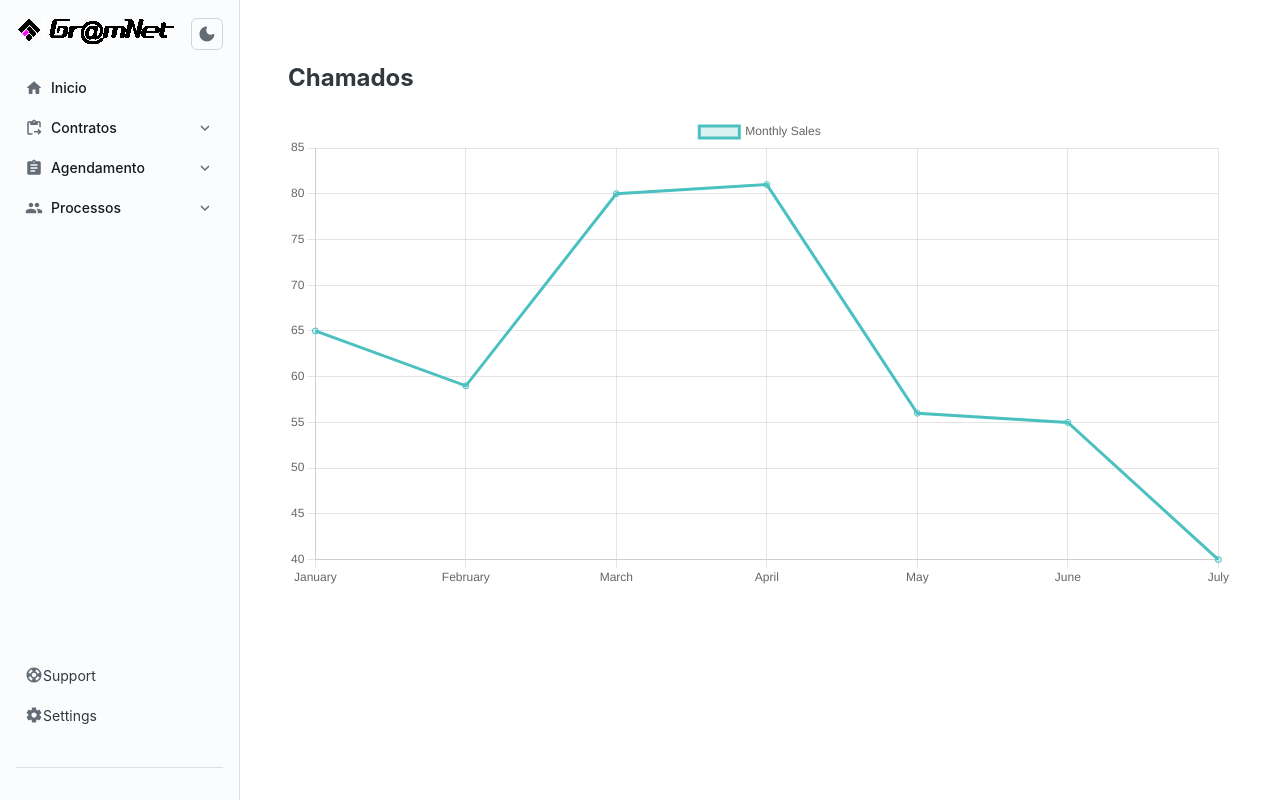
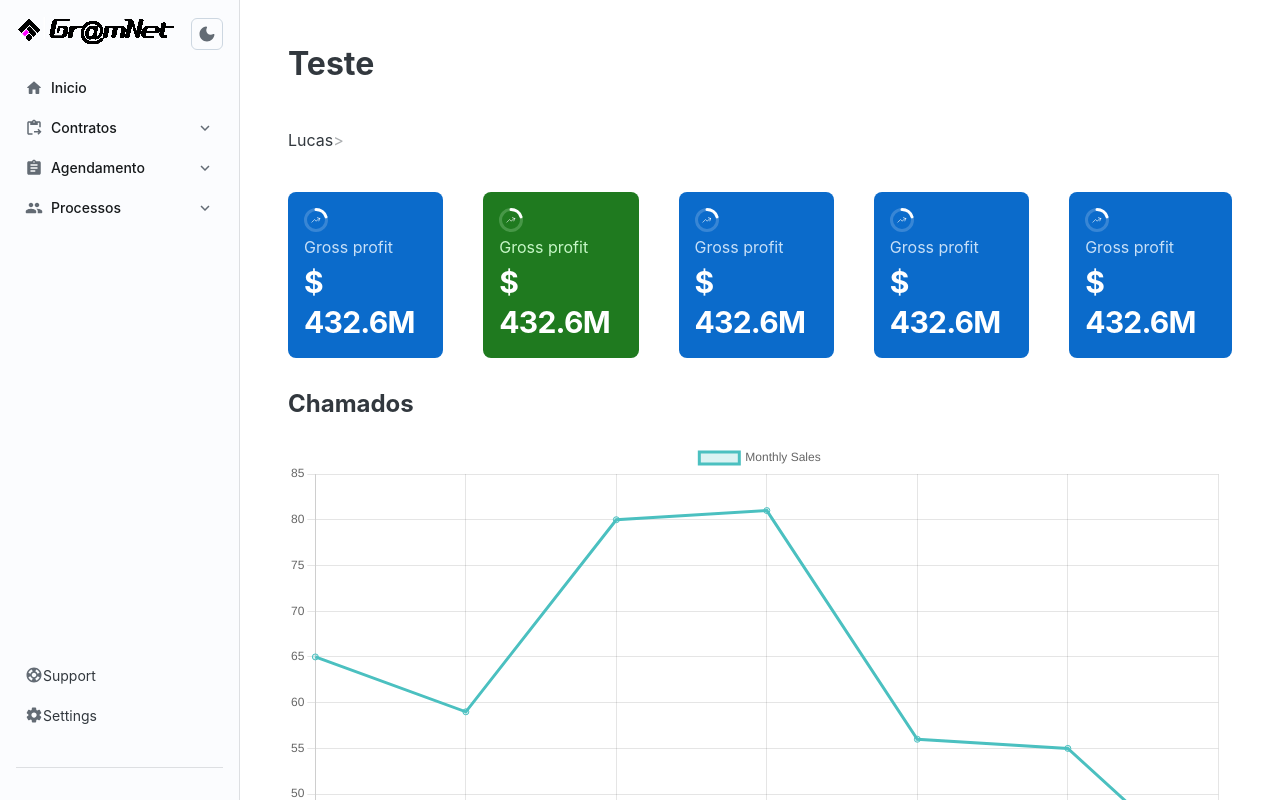
Before and after one commit to snortexware/LS2, a React (Create React App) app: page /inicio in a window 1280 px wide. Shown: the top 800 px of the page. Built offline with nearby package versions, Linux system fonts and the light colour scheme; no server answers.

Commit message:
Inicio iniciado

```diff
--- a/package.json
+++ b/package.json
@@ -25,6 +25,7 @@
     "react-draggable": "^4.4.6",
     "react-router-dom": "^6.25.1",
     "react-scripts": "5.0.1",
+    "react-typed": "^2.0.12",
     "web-vitals": "^2.1.4"
   },
   "scripts": {
--- a/src/components/Sidebar.tsx
+++ b/src/components/Sidebar.tsx
@@ -40,6 +40,7 @@ import { useState } from "react";
 import { useEffect } from "react";
 import { motion } from "framer-motion";
 import ContentPasteGoIcon from '@mui/icons-material/ContentPasteGo';
+import { duration } from "moment";
 
 function Toggler({
   defaultExpanded = false,
@@ -143,12 +144,13 @@ export default function Sidebar() {
       />
       <Box sx={{ display: "flex", gap: 2, alignItems: "center" }}>
         <IconButton component={RouterLink} to="/inicio">
-          <motion.div
+        <motion.div
 
-            initial={{ opacity: 0, scale: 0.5 }}
-            animate={{ opacity: 1, scale: 1 }}
-            transition={{ duration: 0.5 }}
-          >
+      className="box"
+      initial={{ opacity: 0, scale: 0 }}
+      animate={{ opacity: 1, scale: 1, cx: [null, 100] }}
+      transition={{duration: 0.2}}
+    >
             <img src={logotema === 0 ? logoWH : logoBK} alt="Logo" />
           </motion.div>
         </IconButton>
--- /dev/null
+++ b/src/components/charts/card.jsx
@@ -0,0 +1,148 @@
+import * as React from 'react';
+import Button from '@mui/joy/Button';
+import Card from '@mui/joy/Card';
+import CardContent from '@mui/joy/CardContent';
+import CardActions from '@mui/joy/CardActions';
+import CircularProgress from '@mui/joy/CircularProgress';
+import Typography from '@mui/joy/Typography';
+import SvgIcon from '@mui/joy/SvgIcon';
+import { Stack } from '@mui/joy';
+
+export default function CardInvertedColors() {
+  return (
+    <Stack direction={"row"} spacing={5}>
+    <Card variant="solid" color="primary" invertedColors sx={{width: 160}}>
+      <CardContent orientation="vertical">
+        <CircularProgress size="sm" determinate value={20}>
+          <SvgIcon>
+            <svg
+              xmlns="http://www.w3.org/2000/svg"
+              fill="none"
+              viewBox="0 0 24 24"
+              strokeWidth={1.5}
+              stroke="currentColor"
+            >
+              <path
+                strokeLinecap="round"
+                strokeLinejoin="round"
+                d="M2.25 18L9 11.25l4.306 4.307a11.95 11.95 0 015.814-5.519l2.74-1.22m0 0l-5.94-2.28m5.94 2.28l-2.28 5.941"
+              />
+            </svg>
+          </SvgIcon>
+        </CircularProgress>
+        <CardContent>
+          <Typography level="body-md">Gross profit</Typography>
+          <Typography level="h2">$ 432.6M</Typography>
+        </CardContent>
+      </CardContent>
+
+    </Card>
+
+    <Card variant="solid" color="success" invertedColors sx={{width: 160}}>
+      <CardContent orientation="vertical">
+        <CircularProgress size="sm" determinate value={20}>
+          <SvgIcon>
+            <svg
+              xmlns="http://www.w3.org/2000/svg"
+              fill="none"
+              viewBox="0 0 24 24"
+              strokeWidth={1.5}
+              stroke="currentColor"
+            >
+              <path
+                strokeLinecap="round"
+                strokeLinejoin="round"
+                d="M2.25 18L9 11.25l4.306 4.307a11.95 11.95 0 015.814-5.519l2.74-1.22m0 0l-5.94-2.28m5.94 2.28l-2.28 5.941"
+              />
+            </svg>
+          </SvgIcon>
+        </CircularProgress>
+        <CardContent>
+          <Typography level="body-md">Gross profit</Typography>
+          <Typography level="h2">$ 432.6M</Typography>
+        </CardContent>
+      </CardContent>
+
+    </Card>
+    <Card variant="solid" color="primary" invertedColors sx={{width: 160}}>
+      <CardContent orientation="vertical">
+        <CircularProgress size="sm" determinate value={20}>
+          <SvgIcon>
+            <svg
+              xmlns="http://www.w3.org/2000/svg"
+              fill="none"
+              viewBox="0 0 24 24"
+              strokeWidth={1.5}
+              stroke="currentColor"
+            >
+              <path
+                strokeLinecap="round"
+                strokeLinejoin="round"
+                d="M2.25 18L9 11.25l4.306 4.307a11.95 11.95 0 015.814-5.519l2.74-1.22m0 0l-5.94-2.28m5.94 2.28l-2.28 5.941"
+              />
+            </svg>
+          </SvgIcon>
+        </CircularProgress>
+        <CardContent>
+          <Typography level="body-md">Gross profit</Typography>
+          <Typography level="h2">$ 432.6M</Typography>
+        </CardContent>
+      </CardContent>
+
+    </Card>
+    <Card variant="solid" color="primary" invertedColors sx={{width: 160}}>
+      <CardContent orientation="vertical">
+        <CircularProgress size="sm" determinate value={20}>
+          <SvgIcon>
+            <svg
+              xmlns="http://www.w3.org/2000/svg"
+              fill="none"
+              viewBox="0 0 24 24"
+              strokeWidth={1.5}
+              stroke="currentColor"
+            >
+              <path
+                strokeLinecap="round"
+                strokeLinejoin="round"
+                d="M2.25 18L9 11.25l4.306 4.307a11.95 11.95 0 015.814-5.519l2.74-1.22m0 0l-5.94-2.28m5.94 2.28l-2.28 5.941"
+              />
+            </svg>
+          </SvgIcon>
+        </CircularProgress>
+        <CardContent>
+          <Typography level="body-md">Gross profit</Typography>
+          <Typography level="h2">$ 432.6M</Typography>
+        </CardContent>
+      </CardContent>
+
+    </Card>
+    <Card variant="solid" color="primary" invertedColors sx={{minwidth: 160}}>
+      <CardContent orientation="vertical">
+        <CircularProgress size="sm" determinate value={20}>
+          <SvgIcon>
+            <svg
+              xmlns="http://www.w3.org/2000/svg"
+              fill="none"
+              viewBox="0 0 24 24"
+              strokeWidth={1.5}
+              stroke="currentColor"
+            >
+              <path
+                strokeLinecap="round"
+                strokeLinejoin="round"
+                d="M2.25 18L9 11.25l4.306 4.307a11.95 11.95 0 015.814-5.519l2.74-1.22m0 0l-5.94-2.28m5.94 2.28l-2.28 5.941"
+              />
+            </svg>
+          </SvgIcon>
+        </CircularProgress>
+        <CardContent>
+          <Typography level="body-md">Gross profit</Typography>
+          <Typography level="h2">$ 432.6M</Typography>
+        </CardContent>
+      </CardContent>
+
+    </Card>
+
+    </Stack>
+  );
+}
--- /dev/null
+++ b/src/components/charts/inicio.jsx
@@ -0,0 +1,40 @@
+import SimpleChart from "./chart";
+import CardInvertedColors from "./card";
+import { Stack } from "@mui/joy";
+import Typography from "@mui/joy/Typography";
+import { useState } from "react";
+import Box from "@mui/joy/Box";
+import { ReactTyped } from "react-typed";
+
+
+const Inicio = () => {
+
+
+    const [user, setUser] = useState({dev: 'Lucas', usuario: '', })
+
+
+
+
+    return (
+
+        <>
+        <Stack spacing={5}>
+        <h1>Teste {""} </h1>
+        <ReactTyped
+          strings={[user.dev]}
+          typeSpeed={100}
+
+          backSpeed={20}
+          cursorChar=">"
+          showCursor={true}
+        />
+        <CardInvertedColors></CardInvertedColors>
+        </Stack>
+
+            <SimpleChart/>
+
+        </>
+    )
+}
+
+export default Inicio
--- a/src/index.js
+++ b/src/index.js
@@ -15,6 +15,7 @@ import  TableManutencao  from "./components/Tabelas/agendamento tabelas/TableMan
 import TableInstalacao from "./components/Tabelas/agendamento tabelas/TableInstalacao";
 import Header from "./components/Header";
 import SimpleChart from "./components/charts/chart";
+import Inicio from "./components/charts/inicio";
 
 const router = createBrowserRouter([
   {
@@ -23,7 +24,7 @@ const router = createBrowserRouter([
     children: [
       {
         path: "/inicio",
-        element: <SimpleChart />,
+        element: <Inicio />,
 
       },
       {
--- a/src/main.jsx
+++ b/src/main.jsx
@@ -20,6 +20,7 @@ import { InitColorSchemeScript } from "@mui/joy/styles";
 import minecraft from "./mine.png";
 import Meme from "./algo"
 import SecretSoundPlayer from "./algo";
+import Inicio from "./components/charts/inicio";
 
 export default function App() {
 
@@ -70,7 +71,7 @@ export default function App() {
 
           </Box>
             <SecretSoundPlayer />
-
+            <Inicio/>
           <Outlet />
         </Box>
       </Box>
```
Also changed, not shown: 1 other file (tests, documents, lock files or other folders).
